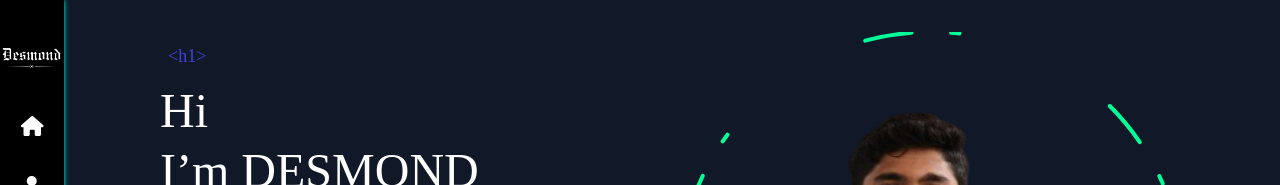
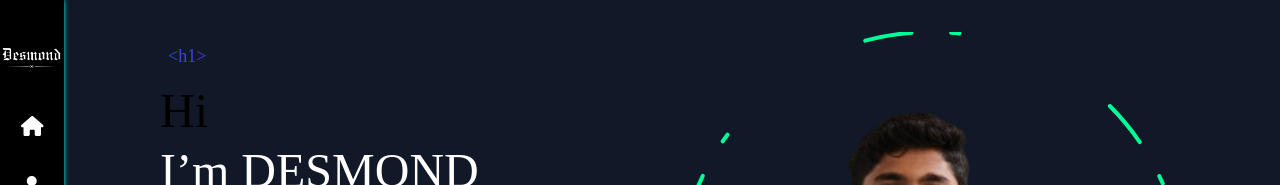
Before and after one commit to Desmond-06/des-portfolio, a React (Vite) app: page / in a window 1280 px wide. Shown: the top 185 px of the page. Built offline with nearby package versions, Linux system fonts and the light colour scheme; a web font is replaced by a local one.

Commit message:
Your commit message here

```diff
--- a/src/components/Home.jsx
+++ b/src/components/Home.jsx
@@ -20,7 +20,7 @@ const Home = () => {
               <span className="absolute text-[#4D4DFF] font-title text-[18px] left-2 mt-[-40px] opacity-80">
                 &lt;h1&gt;
               </span>
-              <div className="animate-rubberBand text-white">
+              <div className="animate-rubberBand text-black">
                 <span
                   className={`inline-block animate-bounceIn hover:animate-rubberBand`}
                 >
```
